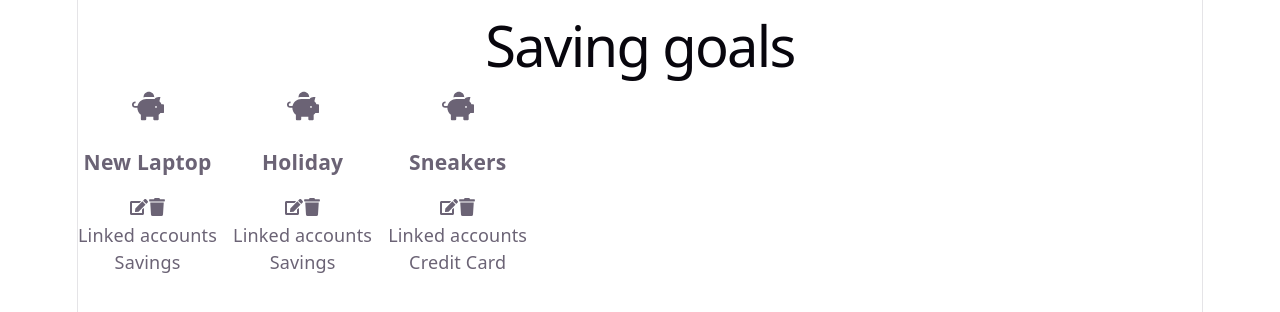
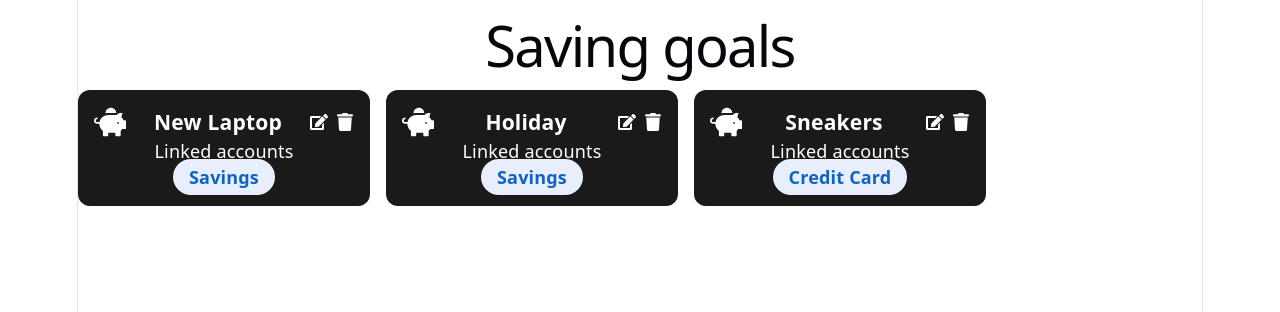
Before and after one commit to eri892821/OI-348-project-practice-space, a React (Vite) app in the folder OI_348-Project/: page / in a window 1280 px wide. Shown: the top 312 px of the page. Built offline with nearby package versions, Linux system fonts and the light colour scheme.

Commit message:
added savings goals css

```diff
--- /dev/null
+++ b/OI_348-Project/src/SavingGoals.css
@@ -0,0 +1,26 @@
+.goal-card {
+  background: #1a1a1a;
+  color: white;
+  border-radius: 12px;
+  padding: 16px;
+  width: 260px;
+}
+
+.goal-top {
+  display: flex;        /* icon, name and icons in one row */
+  align-items: center;
+  gap: 8px;
+}
+
+.goal-top h3 {
+  flex: 1;              /* name takes the free space, pushing the icons right */
+  margin: 0;
+}
+
+.pill {
+  background: #e8eefc;
+  color: #0e63c5;
+  font-weight: bold;
+  border-radius: 999px; /* fully rounded ends */
+  padding: 6px 16px;
+}
--- a/OI_348-Project/src/SavingGoals.jsx
+++ b/OI_348-Project/src/SavingGoals.jsx
@@ -1,5 +1,6 @@
 import {useState} from 'react';
 import { FaPiggyBank, FaEdit, FaTrash } from 'react-icons/fa'
+import './SavingGoals.css'
 
 const accountoptions=['Current Account', 'Savings', 'Credit Card', 'Cash']
 
```
